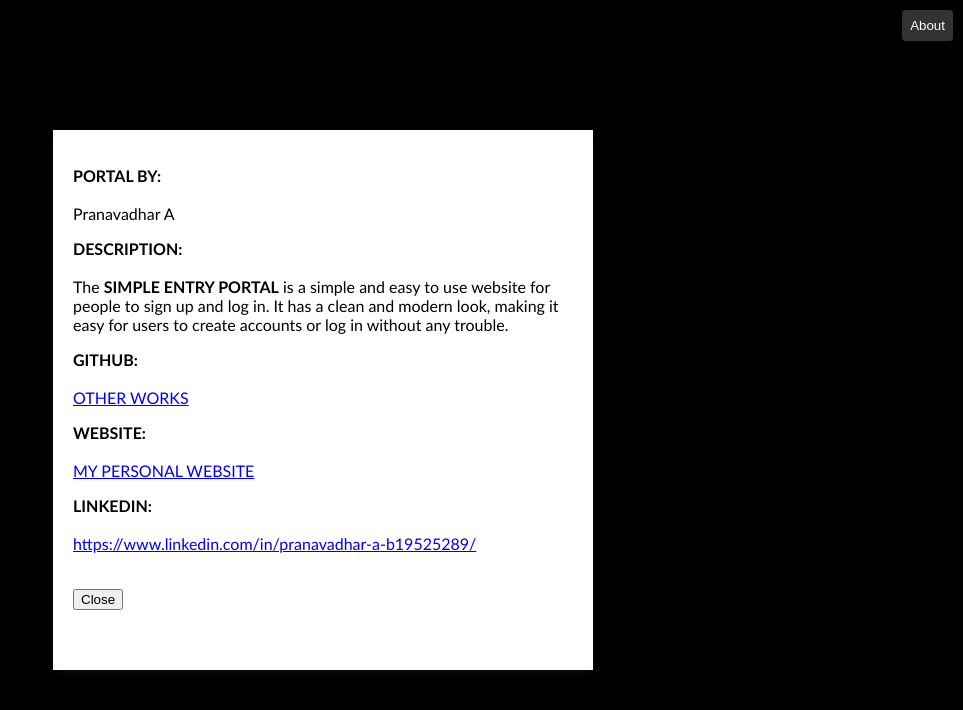
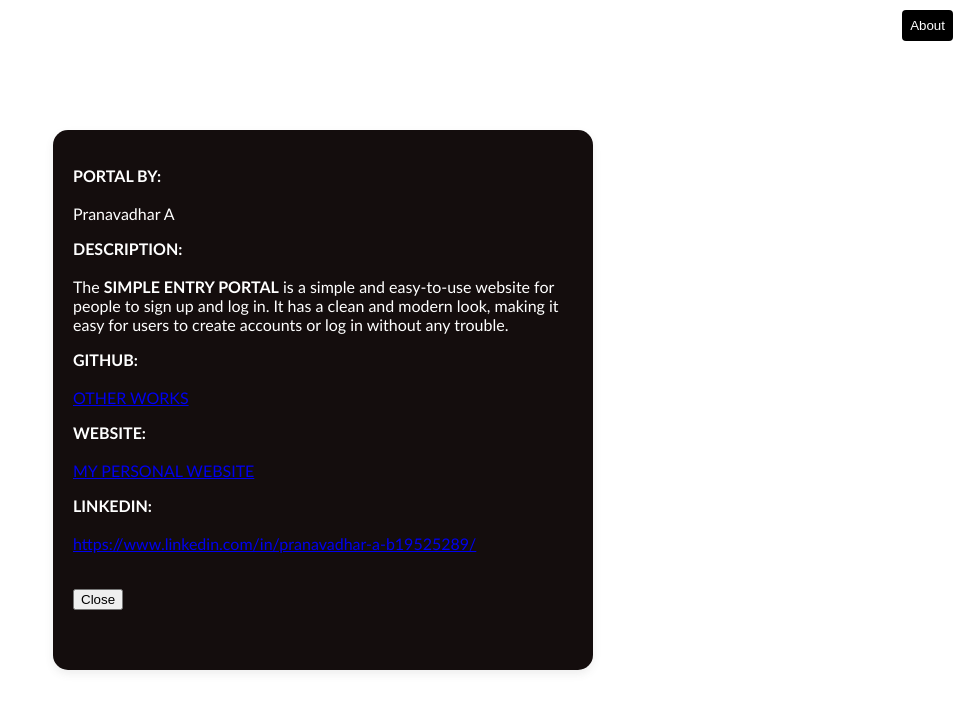
Before and after one commit to Pranavadhar/SIGNUP-LOGIN-PORTAL, a plain HTML site: page index.html in a window 1280 px wide. Both pictures are taken after a click on the button "About". Shown: the whole page, without its empty margins (317-1280 px from the left). Drawn offline with Linux system fonts and the light colour scheme.

Commit message:
Update index.html

```diff
--- a/index.html
+++ b/index.html
@@ -5,9 +5,9 @@
   <meta name="viewport" content="width=device-width, initial-scale=1.0">
   <title>SIMPLE ENTRY PORTAL</title>
   <style>
-    body{
+    body {
       font-family: 'Calibri';
-      background-color: #000000;
+      background-color: #ffffff;
       margin: 0;
       padding: 0;
       display: flex;
@@ -16,72 +16,80 @@
       height: 100vh;
     }
 
-    .container{
+    .container {
       position: relative;
       width: 400px;
-      border: 1px solid #ffffff;
+      border: none;
       padding: 20px;
-      background-color: #ffffff;
-      box-shadow: 0 4px 8px rgba(93, 93, 93, 0.1);
+      background-color: #140d0d;
+      box-shadow: 0 10px 20px rgba(12, 8, 8, 0.3);
+      border-radius: 15px;
+      color: #ffffff;
     }
 
-    h1{
+    h1 {
       text-align: center;
-      color: #000000;
+      color: #ffffff;
     }
 
-    form{
+    form {
       display: flex;
       flex-direction: column;
+      color: #ffffff;
     }
 
-    label{
+    label {
       margin-bottom: 8px;
-      color: #555555;
+      color: #ffffff;
+      font-weight: bold;
     }
 
-    input{
+    input {
       padding: 10px;
       margin-bottom: 16px;
       border: 1px solid #ffffff;
       border-radius: 4px;
       font-size: 14px;
+      color: #000000;
     }
 
-    input[type="submit"]{
-      background-color: #ff0000;
-      color: #ffffff;
+    input[type="submit"] {
+      background-color: #ffffff;
+      color: #000000;
       cursor: pointer;
       transition: background-color 0.3s;
     }
 
-    input[type="submit"]:hover{
-      background-color: #0059ff;
+    input[type="submit"]:hover {
+      background-color: #00f2ff;
     }
 
-    .hidden{
+    .hidden {
       display: none;
     }
 
-    #aboutBtn{
+    #aboutBtn {
       position: absolute;
       top: 10px;
       right: 10px;
-      background-color: #333;
-      color: #fff;
+      background-color: #000000;
+      color: #ffffff;
       padding: 8px;
       cursor: pointer;
       border: none;
       border-radius: 4px;
     }
 
-    #aboutBox{
+    #aboutBox {
       position: fixed;
       top: 50%;
       left: 50%;
       transform: translate(-50%, -50%);
       padding: 20px;
-      background-color: #ffffff;
+      background-color: #140d0d;
+      color:#ffffff;
+      box-shadow: 0 10px 20px rgba(12, 8, 8, 0.3);
+      border-radius: 15px;
       box-shadow: 0 4px 8px rgba(93, 93, 93, 0.1);
       display: none;
       width: 500px;
@@ -126,7 +134,7 @@
 
   <div id="aboutBox">
     <p><strong>PORTAL BY:</strong><br><br> Pranavadhar A</p>
-    <p><strong>DESCRIPTION:</strong><br><br>The <b>SIMPLE ENTRY PORTAL</b> is a simple and easy to use website for people to sign up and log in. It has a clean and modern look, making it easy for users to create accounts or log in without any trouble.</p>
+    <p><strong>DESCRIPTION:</strong><br><br>The <b>SIMPLE ENTRY PORTAL</b> is a simple and easy-to-use website for people to sign up and log in. It has a clean and modern look, making it easy for users to create accounts or log in without any trouble.</p>
     <p><strong>GITHUB:</strong> <a href="https://github.com/Pranavadhar" target="_blank"><br><br>OTHER WORKS</a></p>
     <p><strong>WEBSITE:</strong> <a href="https://pranavadhar.github.io/Pranavadhar-overview---web-work/" target="_blank"><br><br>MY PERSONAL WEBSITE</a></p>
     <p><strong>LINKEDIN:</strong> <a href="https://www.linkedin.com/in/pranavadhar-a-b19525289/" target="_blank"><br><br>https://www.linkedin.com/in/pranavadhar-a-b19525289/</a></p>
```
